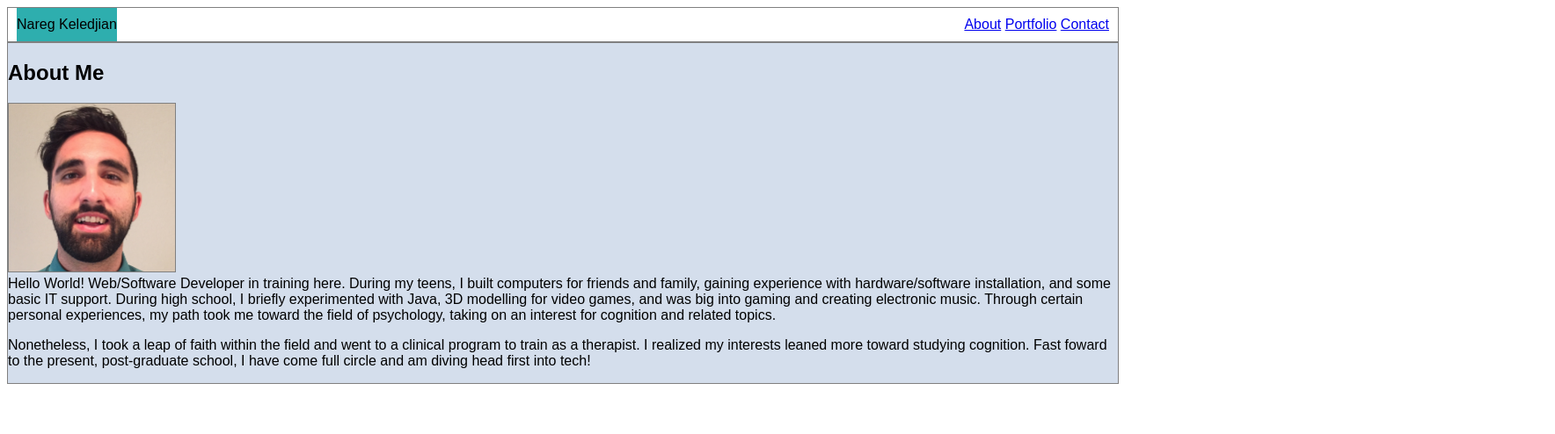
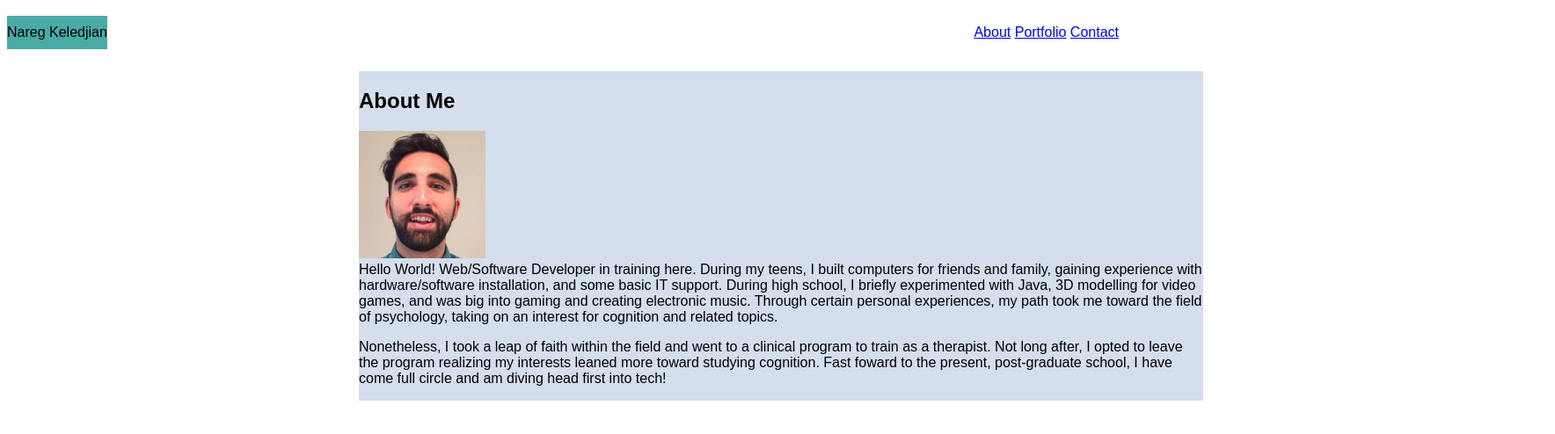
Before and after one commit to nkeledjian/basic-portfolio, a plain HTML site: page index.html in a window 1280 px wide. Shown: the whole page at 88% size, 1768 px wide, since content can reach past the window. Drawn offline with Linux system fonts and the light colour scheme.

Commit message:
Website updates

```diff
--- a/assets/css/style.css
+++ b/assets/css/style.css
@@ -1,38 +1,48 @@
 /*id = # (style a single element)*/
 /*class = . (style */
-.home {
-    border: 1px solid grey;
-    padding: 10px;
+header {
+    border-left-width: 400px;
+    border-right-width: 500px;
+    padding-top: 20px;
+    padding-bottom: 15px;
 }
 .name {
-    background: #2EAEAE;
+    background: #4aaaa5;
     padding-top: 10px;
     padding-bottom: 11px;
 
 }
 .bio {
     background-color: rgb(212, 222, 236);
-    border: 1px solid grey;
-    display: block;
-    }
+    border: 0px solid grey;
+    display: inline-block;
+    width: 960px;
+    margin-top: 20px;
+    margin-left: 400px;
+    margin-right: 400px;
+}
 
 .nav {
-    float: right;}
+    float: right;
+}
 
 body {
     font-family: sans-serif;
-    background-color: rgba(255, 255, 255, 0.788);}
+    background-color: rgba(255, 255, 255, 0.788);
+}
 
 .img {
     width: 15%;
     height: 15%;
-    border: 1px solid grey;
+    border: 0px solid grey;
 }
 
-.leftFloat {
+.headshot {
     float: left;
+    display: inline-block;
 }
 
-.rightFloat {
+.description {
     float: right;
+    position: absolute;
 }
--- a/index.html
+++ b/index.html
@@ -8,7 +8,7 @@
       <title>Basic-Portfolio</title>
   </head>
   <body>
-    <header class="home">
+    <header>
       <a class="name">Nareg Keledjian</a>
       <div class="nav">
         <a href="#">About</a>
@@ -17,29 +17,30 @@
       </div>
     </header>
   <main>
-    <div> <!--Container for page content-->
-      <section class="bio">
+    <div class="bio"> <!--Container for page content-->
+
     <h2>About Me</h2>
-        <div class="leftFloat">
+
+    <section class="headshot">
       <img class="img" src="assets/images/headshot.jpg">
-        </div>
+    </section>
 
-        <div>
+    <section>
       <p>Hello World! Web/Software Developer in training here. During my teens, I built computers for friends
         and family, gaining experience with hardware/software installation, and some basic IT support.
         During high school, I briefly experimented with Java, 3D modelling for video games, and was big into gaming and
         creating electronic music. Through certain personal experiences, my path took me toward the field of
         psychology, taking on an interest for cognition and related topics.
       </p>
-        </div>
+    </section>
 
-        <div>
-          <p>Nonetheless, I took a leap of faith within the field and went to a clinical program to train as a therapist. I realized my interests leaned more
-            toward studying cognition. Fast foward to the present, post-graduate school, I have come full circle and am diving head first
+    <section>
+      <p>Nonetheless, I took a leap of faith within the field and went to a clinical program to train as a therapist. Not long after, I opted to leave the program
+        realizing my interests leaned more toward studying cognition. Fast foward to the present, post-graduate school, I have come full circle and am diving head first
         into tech!
       </p>
-        </div>
     </section>
+
     </div>
   </main>
   </body>
```
Lines whose indentation alone changed are shown as unchanged.
